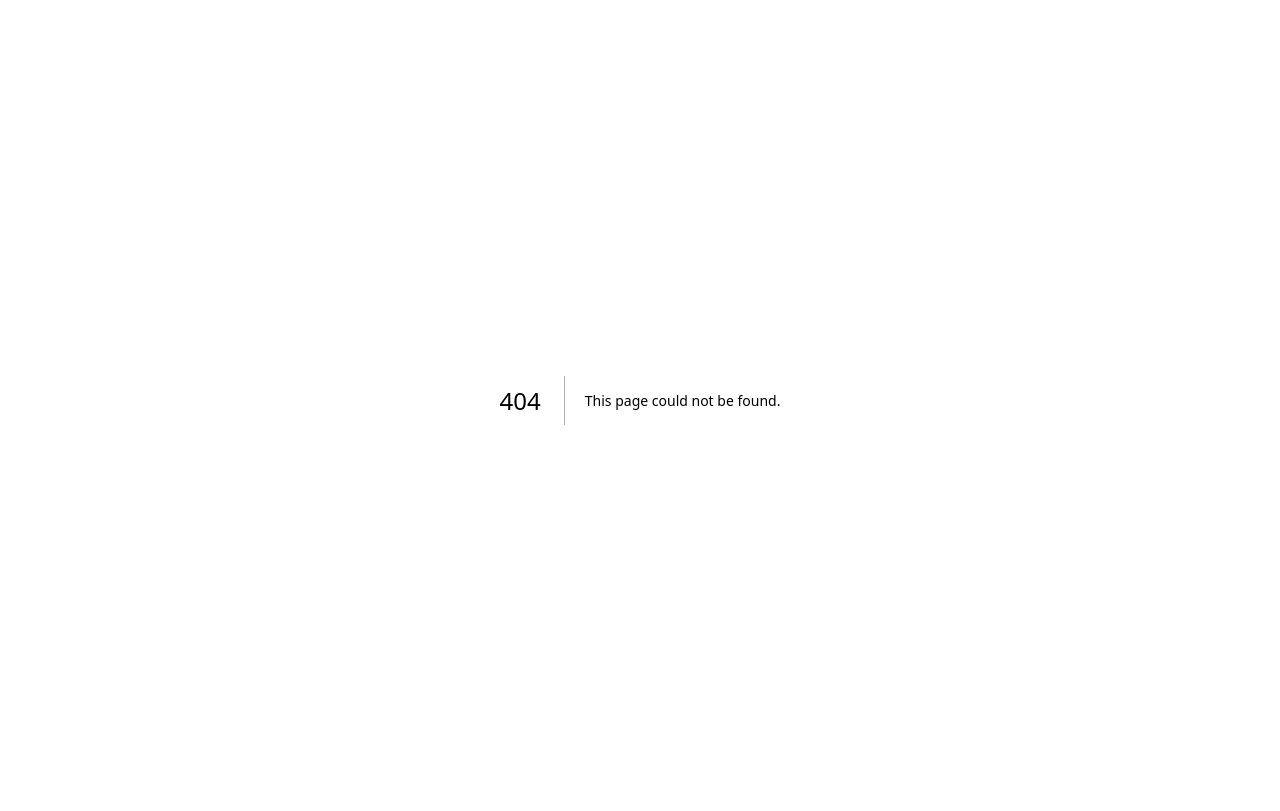
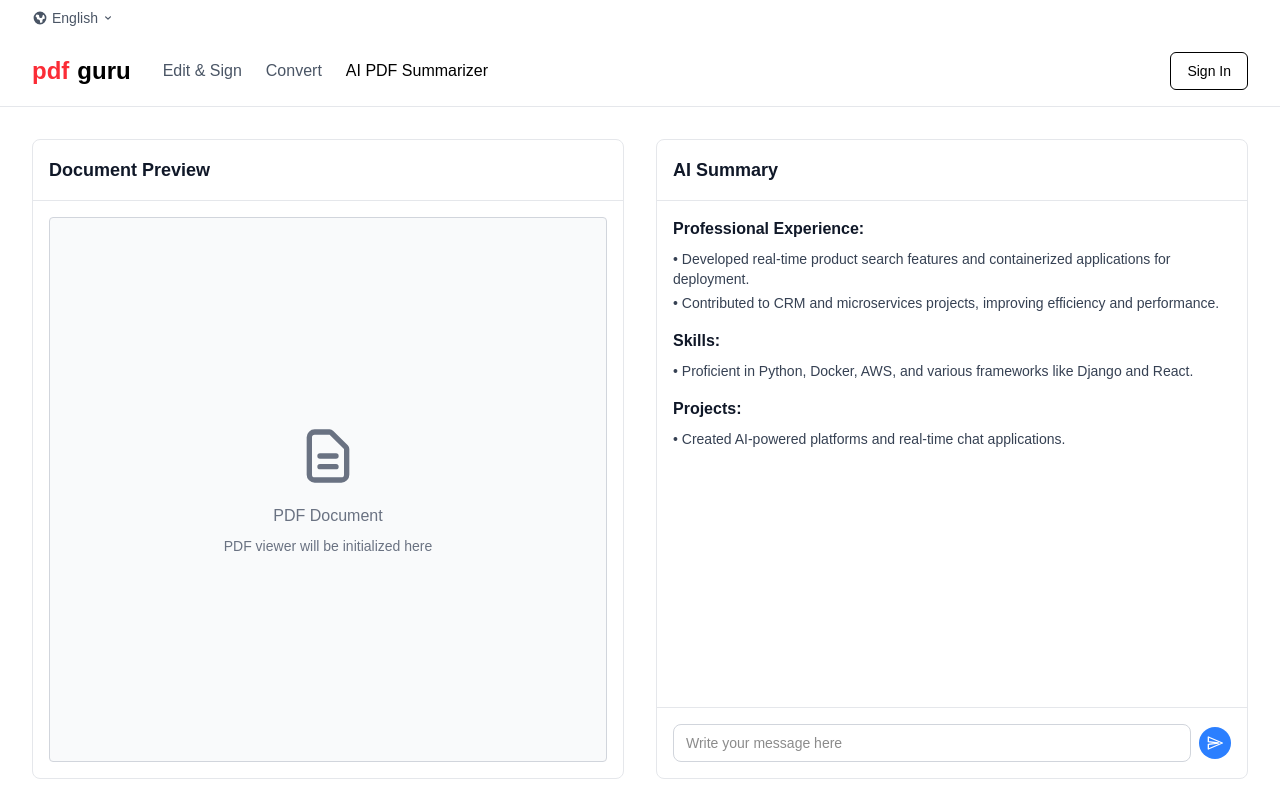
Before and after one commit to sirine707/pdfguru-clone-take-home-project, a Next.js app: page /summarizer/editor in a window 1280 px wide. Before the commit this address had no page. Built offline with nearby package versions, Linux system fonts and the light colour scheme.

Commit message:
feat: add AI summarizer module UI

```diff
--- /dev/null
+++ b/app/edit-sign/editor/page.tsx
@@ -0,0 +1,5 @@
+import EditorModule from "../../../components/EditorModule";
+
+export default function EditorPage() {
+  return <EditorModule />;
+}
--- a/app/editor/page.tsx
+++ /dev/null
@@ -1,5 +0,0 @@
-import EditorModule from "../../components/EditorModule";
-
-export default function EditSignPage() {
-  return <EditorModule />;
-}
--- /dev/null
+++ b/app/summarizer/editor/page.tsx
@@ -0,0 +1,5 @@
+import SummarizerEditorModule from "../../../components/SummarizerEditorModule";
+
+export default function SummarizerEditorPage() {
+  return <SummarizerEditorModule />;
+}
--- a/components/EditSignModule.tsx
+++ b/components/EditSignModule.tsx
@@ -78,7 +78,7 @@ export default function EditSignModule() {
 
   const handleFileSelect = (file: File) => {
     setSelectedFile(file);
-    router.push(`/editor?tool=${selectedTool}`);
+    router.push(`/edit-sign/editor?tool=${selectedTool}`);
   };
 
   return (
--- /dev/null
+++ b/components/SummarizerEditorModule.tsx
@@ -0,0 +1,150 @@
+"use client";
+
+import { useEffect, useState, useRef } from "react";
+import Header from "./Header";
+
+export default function SummarizerEditorModule() {
+  const [isLoading, setIsLoading] = useState(true);
+
+  useEffect(() => {
+    // Simulate loading the PDF
+    setTimeout(() => {
+      setIsLoading(false);
+    }, 1500);
+  }, []);
+
+  return (
+    <div className="min-h-screen bg-white">
+      <Header activePage="summarizer" />
+
+      {/* Main content */}
+      <div className="max-w-7xl mx-auto px-4 sm:px-6 lg:px-8 py-8">
+        {isLoading ? (
+          <div className="flex items-center justify-center h-96">
+            <div className="text-center">
+              <div className="animate-spin rounded-full h-16 w-16 border-b-2 border-red-500 mx-auto mb-4"></div>
+              <p className="text-gray-600 text-lg">Processing your PDF...</p>
+            </div>
+          </div>
+        ) : (
+          <div className="grid grid-cols-1 lg:grid-cols-2 gap-8">
+            {/* Left side - PDF Viewer */}
+            <div className="bg-white rounded-lg border border-gray-200 h-[80vh] flex flex-col">
+              {/* Header */}
+              <div className="p-4 border-b border-gray-200">
+                <h2 className="text-lg font-bold text-gray-900">
+                  Document Preview
+                </h2>
+              </div>
+
+              {/* PDF Content */}
+              <div className="flex-1 bg-gray-50 rounded border border-gray-300 m-4 flex items-center justify-center">
+                <div className="text-center text-gray-500">
+                  <svg
+                    className="mx-auto h-16 w-16 mb-4"
+                    fill="none"
+                    stroke="currentColor"
+                    viewBox="0 0 24 24"
+                  >
+                    <path
+                      strokeLinecap="round"
+                      strokeLinejoin="round"
+                      strokeWidth={2}
+                      d="M9 12h6m-6 4h6m2 5H7a2 2 0 01-2-2V5a2 2 0 012-2h5.586a1 1 0 01.707.293l5.414 5.414a1 1 0 01.293.707V19a2 2 0 01-2 2z"
+                    />
+                  </svg>
+                  <p>PDF Document</p>
+                  <p className="text-sm mt-2">
+                    PDF viewer will be initialized here
+                  </p>
+                </div>
+              </div>
+            </div>
+
+            {/* Right side - Summary Panel */}
+            <div className="bg-white rounded-lg border border-gray-200 h-[80vh] flex flex-col">
+              {/* Header with P icon and title */}
+              <div className="p-4 border-b border-gray-200">
+                <div className="flex items-center gap-2">
+                  <h2 className="text-lg font-bold text-gray-900">
+                    AI Summary
+                  </h2>
+                </div>
+              </div>
+
+              {/* Summary Content */}
+              <div className="flex-1 p-4 overflow-y-auto">
+                <div className="space-y-4">
+                  {/* Professional Experience Section */}
+                  <div>
+                    <h3 className="font-bold text-gray-900 mb-2">
+                      Professional Experience:
+                    </h3>
+                    <ul className="space-y-1 text-sm text-gray-700">
+                      <li>
+                        • Developed real-time product search features and
+                        containerized applications for deployment.
+                      </li>
+                      <li>
+                        • Contributed to CRM and microservices projects,
+                        improving efficiency and performance.
+                      </li>
+                    </ul>
+                  </div>
+
+                  {/* Skills Section */}
+                  <div>
+                    <h3 className="font-bold text-gray-900 mb-2">Skills:</h3>
+                    <ul className="space-y-1 text-sm text-gray-700">
+                      <li>
+                        • Proficient in Python, Docker, AWS, and various
+                        frameworks like Django and React.
+                      </li>
+                    </ul>
+                  </div>
+
+                  {/* Projects Section */}
+                  <div>
+                    <h3 className="font-bold text-gray-900 mb-2">Projects:</h3>
+                    <ul className="space-y-1 text-sm text-gray-700">
+                      <li>
+                        • Created AI-powered platforms and real-time chat
+                        applications.
+                      </li>
+                    </ul>
+                  </div>
+                </div>
+              </div>
+
+              {/* Message Input */}
+              <div className="p-4 border-t border-gray-200">
+                <div className="flex items-center gap-2">
+                  <input
+                    type="text"
+                    placeholder="Write your message here"
+                    className="flex-1 px-3 py-2 border border-gray-300 rounded-lg text-sm focus:outline-none focus:ring-2 focus:ring-red-500 focus:border-transparent"
+                  />
+                  <button className="w-8 h-8 bg-blue-500 hover:bg-blue-600 text-white rounded-full flex items-center justify-center transition-colors">
+                    <svg
+                      className="w-4 h-4"
+                      fill="none"
+                      stroke="currentColor"
+                      viewBox="0 0 24 24"
+                    >
+                      <path
+                        strokeLinecap="round"
+                        strokeLinejoin="round"
+                        strokeWidth={2}
+                        d="M2.01 21L23 12 2.01 3 2 10l15 2-15 2z"
+                      />
+                    </svg>
+                  </button>
+                </div>
+              </div>
+            </div>
+          </div>
+        )}
+      </div>
+    </div>
+  );
+}
--- a/components/SummarizerModule.tsx
+++ b/components/SummarizerModule.tsx
@@ -1,8 +1,85 @@
 "use client";
 
+import { useState, useRef } from "react";
+import { useRouter } from "next/navigation";
 import Header from "./Header";
 
 export default function SummarizerModule() {
+  const [selectedFile, setSelectedFile] = useState<File | null>(null);
+  const [error, setError] = useState<string | null>(null);
+  const [isDragging, setIsDragging] = useState(false);
+  const fileInputRef = useRef<HTMLInputElement>(null);
+  const router = useRouter();
+
+  const validateAndSetFile = (file: File) => {
+    // Validate file type
+    if (file.type !== "application/pdf") {
+      setError("Please select a valid PDF file");
+      setSelectedFile(null);
+      return;
+    }
+
+    // Validate file size (max 10MB)
+    const maxSize = 10 * 1024 * 1024; // 10MB in bytes
+    if (file.size > maxSize) {
+      setError("File size must be less than 10MB");
+      setSelectedFile(null);
+      return;
+    }
+
+    setError(null);
+    setSelectedFile(file);
+  };
+
+  const handleFileChange = (e: React.ChangeEvent<HTMLInputElement>) => {
+    const file = e.target.files?.[0];
+    if (file) {
+      validateAndSetFile(file);
+    }
+  };
+
+  const handleDragEnter = (e: React.DragEvent<HTMLDivElement>) => {
+    e.preventDefault();
+    e.stopPropagation();
+    setIsDragging(true);
+  };
+
+  const handleDragLeave = (e: React.DragEvent<HTMLDivElement>) => {
+    e.preventDefault();
+    e.stopPropagation();
+    setIsDragging(false);
+  };
+
+  const handleDragOver = (e: React.DragEvent<HTMLDivElement>) => {
+    e.preventDefault();
+    e.stopPropagation();
+  };
+
+  const handleDrop = (e: React.DragEvent<HTMLDivElement>) => {
+    e.preventDefault();
+    e.stopPropagation();
+    setIsDragging(false);
+
+    const files = e.dataTransfer.files;
+    if (files && files.length > 0) {
+      validateAndSetFile(files[0]);
+    }
+  };
+
+  const handleBrowseClick = () => {
+    fileInputRef.current?.click();
+  };
+
+  const handleContinue = () => {
+    if (!selectedFile) {
+      setError("Please select a PDF file");
+      return;
+    }
+
+    // Store file in localStorage or context for the editor page
+    router.push("/summarizer/editor");
+  };
+
   return (
     <div className="min-h-screen bg-white">
       <Header activePage="summarizer" />
@@ -17,22 +94,70 @@ export default function SummarizerModule() {
           </p>
         </div>
 
+        {error && (
+          <div className="mb-4 p-3 bg-red-100 border border-red-400 text-red-700 rounded">
+            {error}
+          </div>
+        )}
+
         {/* Main Upload Area */}
-        <div className="bg-gray-50 rounded-lg border-2 border-dashed border-gray-300 p-12 text-center mb-8">
+        <input
+          type="file"
+          ref={fileInputRef}
+          onChange={handleFileChange}
+          accept=".pdf,application/pdf"
+          className="hidden"
+        />
+
+        <div
+          onClick={handleBrowseClick}
+          onDragEnter={handleDragEnter}
+          onDragOver={handleDragOver}
+          onDragLeave={handleDragLeave}
+          onDrop={handleDrop}
+          className={`bg-gray-50 rounded-lg border-2 border-dashed p-12 text-center mb-8 cursor-pointer transition-colors ${
+            isDragging
+              ? "border-red-500 bg-red-50"
+              : "border-gray-300 hover:border-red-400"
+          }`}
+        >
           <div className="mb-6">
             <svg className="mx-auto h-16 w-16 text-gray-400" fill="none" viewBox="0 0 24 24" stroke="currentColor">
               <path strokeLinecap="round" strokeLinejoin="round" strokeWidth={2} d="M7 16a4 4 0 01-.88-7.903A5 5 0 1115.9 6L16 6a5 5 0 011 9.9M15 13l-3-3m0 0l-3 3m3-3v12" />
             </svg>
           </div>
           <div className="mb-4">
-            <h3 className="text-lg font-medium text-gray-900 mb-2">Upload your PDF document</h3>
-            <p className="text-gray-600">Drag and drop your PDF here, or click to browse</p>
+            <h3 className="text-lg font-medium text-gray-900 mb-2">
+              {selectedFile ? selectedFile.name : isDragging ? "Drop file here" : "Upload your PDF document"}
+            </h3>
+            <p className="text-gray-600">
+              {selectedFile ? "File selected! Click continue below to proceed." : "Drag and drop your PDF here, or click to browse"}
+            </p>
           </div>
-          <button className="bg-red-500 hover:bg-red-600 text-white px-6 py-3 rounded-md font-medium transition-colors">
-            Choose File
-          </button>
+          {!selectedFile && (
+            <button
+              onClick={(e) => {
+                e.stopPropagation();
+                handleBrowseClick();
+              }}
+              className="bg-red-500 hover:bg-red-600 text-white px-6 py-3 rounded-md font-medium transition-colors"
+            >
+              Choose File
+            </button>
+          )}
           <p className="text-sm text-gray-500 mt-4">Maximum file size: 10MB</p>
         </div>
+
+        {selectedFile && (
+          <div className="mb-8 text-center">
+            <button
+              onClick={handleContinue}
+              className="bg-red-500 hover:bg-red-600 text-white px-8 py-3 rounded-md font-medium transition-colors"
+            >
+              Continue to Summarizer
+            </button>
+          </div>
+        )}
 
         {/* Features Grid */}
         <div className="grid grid-cols-1 md:grid-cols-3 gap-6 mb-8">
```
Also changed, not shown: 1 other file (tests, documents, lock files or other folders).
